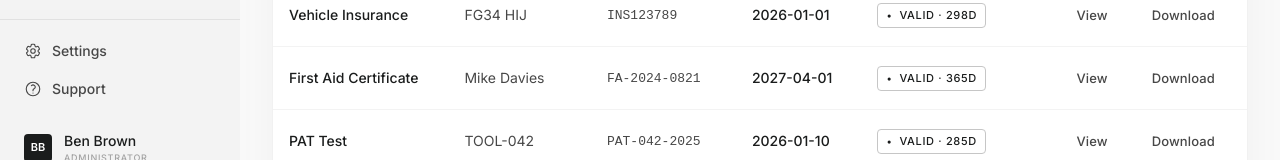
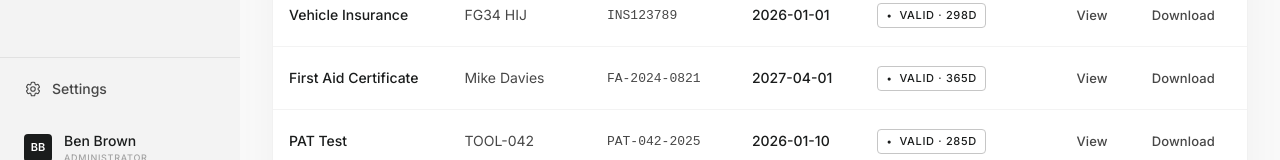
Before and after one commit to benjamingbrown064/hatsafe, a Next.js app: page /documents in a window 1280 px wide. Shown: the part 609-769 px from the top of the page. Built offline with nearby package versions, Linux system fonts and the light colour scheme.

Commit message:
fix: document profile page missing 'use client'; remove broken /support sidebar link

```diff
--- a/app/documents/[id]/page.tsx
+++ b/app/documents/[id]/page.tsx
@@ -1,3 +1,5 @@
+'use client';
+
 import AppLayout from '@/components/layout/AppLayout';
 import Link from 'next/link';
 import {
--- a/components/layout/Sidebar.tsx
+++ b/components/layout/Sidebar.tsx
@@ -11,7 +11,6 @@ import {
   CalendarIcon,
   ChartBarIcon,
   Cog6ToothIcon,
-  QuestionMarkCircleIcon,
 } from '@heroicons/react/24/outline';
 
 const navigation = [
@@ -26,7 +25,6 @@ const navigation = [
 
 const bottom = [
   { name: 'Settings', href: '/settings', icon: Cog6ToothIcon },
-  { name: 'Support',  href: '/support',  icon: QuestionMarkCircleIcon },
 ];
 
 export default function Sidebar() {
```
